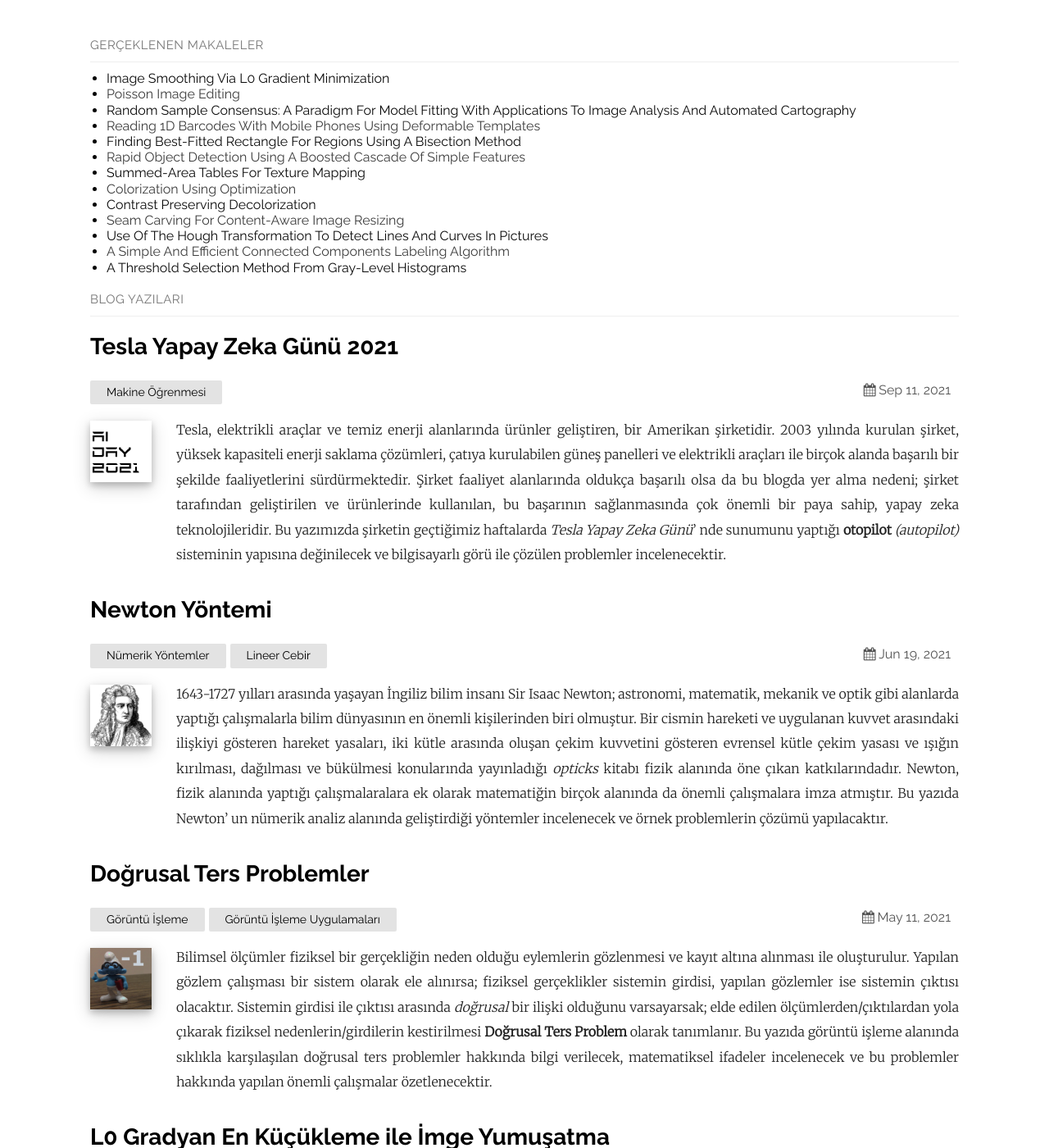
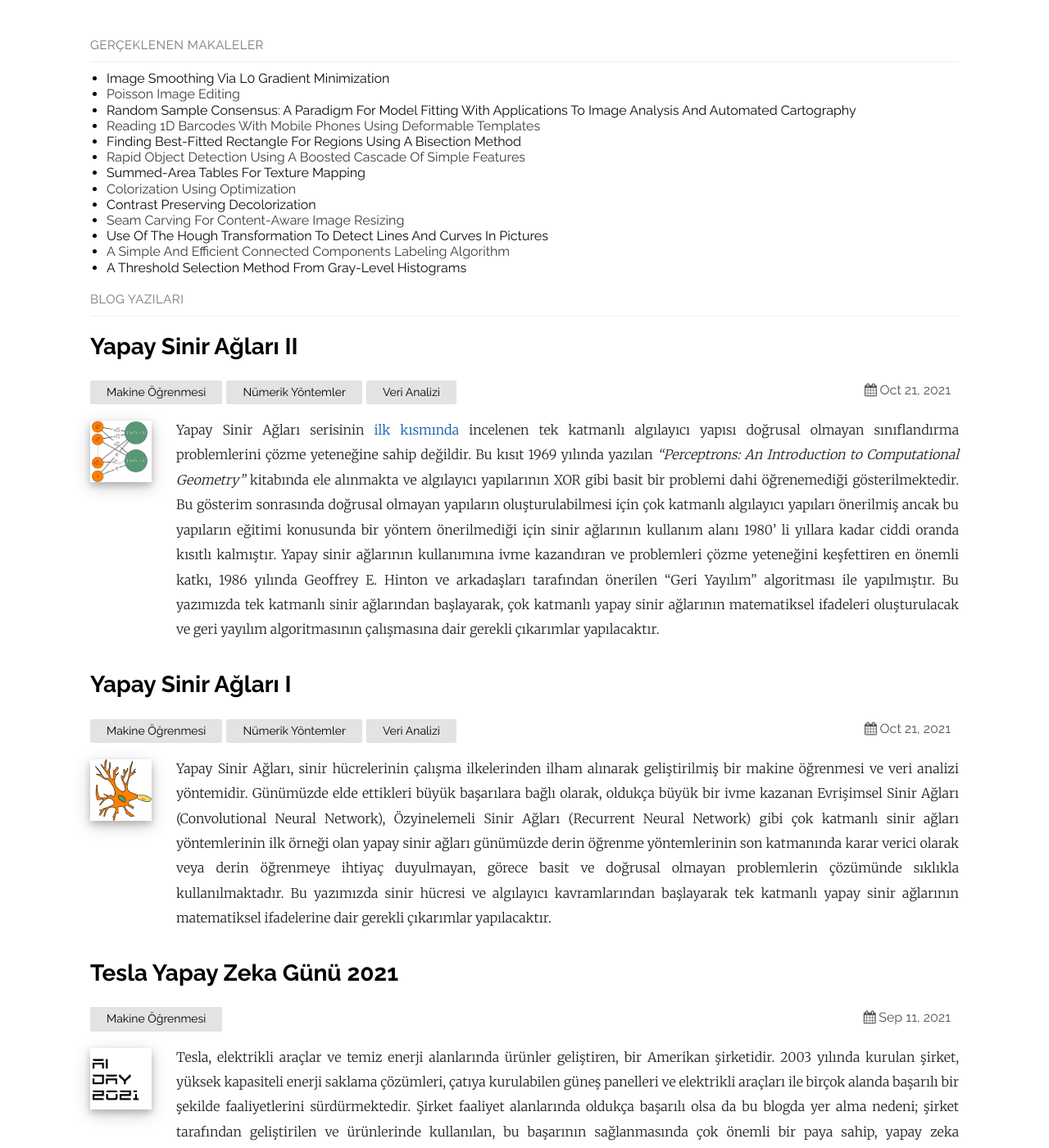
Before and after one commit to cescript/cescript.github.io, a Jekyll site: the page built from index.md, in a window 1280 px wide and 1400 px high. Shown: the whole window at 82% size. Built offline with Jekyll 4.4.1, drawn with Linux system fonts in a browser that asks for light colours; nearby versions of some CDN libraries; some of the changed lines change nothing that is shown.

Commit message:
ANN posts are published

```diff
--- a/_posts/2020-04-25-yapay-sinir-aglari-i.md
+++ b/_posts/2021-10-21-yapay-sinir-aglari-i.md
@@ -8,7 +8,6 @@ categories:
 - Nümerik Yöntemler
 - Veri Analizi
 references: ""
-published: false
 thumbnail: /assets/post_resources/artificial_neural_networks/thumbnail_1.png
 ---
 Yapay Sinir Ağları, sinir hücrelerinin çalışma ilkelerinden ilham alınarak geliştirilmiş bir makine öğrenmesi ve veri analizi yöntemidir. Günümüzde elde ettikleri büyük başarılara bağlı olarak, oldukça büyük bir ivme kazanan Evrişimsel Sinir Ağları (Convolutional Neural Network), Özyinelemeli Sinir Ağları (Recurrent Neural Network) gibi çok katmanlı sinir ağları yöntemlerinin ilk örneği olan yapay sinir ağları günümüzde derin öğrenme yöntemlerinin son katmanında karar verici olarak veya derin öğrenmeye ihtiyaç duyulmayan, görece basit ve doğrusal olmayan problemlerin çözümünde sıklıkla kullanılmaktadır. Bu yazımızda sinir hücresi ve algılayıcı kavramlarından başlayarak tek katmanlı yapay sinir ağlarının matematiksel ifadelerine dair gerekli çıkarımlar yapılacaktır.
@@ -74,7 +73,7 @@ $$\frac{\partial a_n}{\partial\mathbf{w}} =  \frac{\partial \left( \mathbf{w}^\i
 
 Burada ileride kolaylık sağlaması açısından önemli bir tanımlama yapmamız gerekir. Denklem $\eqref{3}$ ile verilen eşitlikte $\frac{\partial E_n(\mathbf{w},b)}{\partial a_n} = \left( \frac{\partial E_n(\mathbf{w},b)}{\partial \hat{y_n}} \right) \left( \frac{\partial \hat{y_n}}{\partial a_n} \right)$ çarpımını kısaca $\delta_n$ olarak isimlendirelim. Bu durumda, Denklem $\eqref{3.1}$ ve $\eqref{3.2}$ ifadeleri kullanılarak $\delta_n$ aşağıdaki şekilde tanımlanır.
 
-$$\delta_n = \left(y_n-\hat{y}_n \right) f^\prime (a_n)\tag{4}$$
+$$\delta_n = \left(\hat{y}_n - y_n \right) f^\prime (a_n)\tag{4}$$
 
 Hesaplanan $\delta_n$ ve $\frac{\partial a_n}{\partial\mathbf{w}}$ değerleri Denklem $\eqref{3}$ de yerine yazılırsa hesaplanmaya çalışılan kısmi türev ifadesi aşağıdaki şekilde ifade edilir.
 
@@ -150,9 +149,12 @@ Her *epoch* kendi içerisinde iki ana adımdan oluşmaktadır. Bunlardan ilki İ
 **Geri Yayılım** adımında Denklem $\eqref{5}$ ve Denklem $\eqref{6}$ denklemleri kullanılarak bulunan ağırlık değişimi güncel ağırlıklara eklenerek ağırlıklar güncellenir. Veri setindeki tüm örnekler için İleri Besleme ve Geri Yayılım adımları tamamlandığında bir *epoch* tamamlanmış olur. Öğrenmenin iyileştirilmesi için belirli bir başarı kriteri sağlanana veya sabit bir *epoch* sayısına ulaşana kadar eğitim adımları devam ettirilir.
 
 ---
-Çok Katlı Yapay Sinir Ağlarının matematiksel ifadeleri ve Geri Yayılım Algoritması'nın anlatıldığı serinin ikinci yazısına [Yapay Sinir Ağları II]({%post_url 2020-04-25-yapay-sinir-aglari-ii %}) bağlantısından ulaşabilirsiniz.
 
+Çok Katlı Yapay Sinir Ağlarının matematiksel ifadeleri ve Geri Yayılım Algoritması'nın anlatıldığı serinin ikinci yazısına [Yapay Sinir Ağları II]({%post_url 2021-10-21-yapay-sinir-aglari-ii %}) bağlantısından ulaşabilirsiniz.
+
+<!---
 Yazıda yer alan analizlerin yapıldığı kod parçaları, görseller ve kullanılan veri setlerine [artificial_neural_networks](https://github.com/cescript/artificial_neural_networks) GitHub sayfası üzerinden erişilebilirsiniz.
+-->
 
 **Referanslar**
 * Alpaydin, Ethem. [Introduction to machine learning](https://www.cmpe.boun.edu.tr/~ethem/i2ml3e/). MIT press, 2014.
--- a/_posts/2020-04-25-yapay-sinir-aglari-ii.md
+++ b/_posts/2021-10-21-yapay-sinir-aglari-ii.md
@@ -8,10 +8,9 @@ categories:
 - Nümerik Yöntemler
 - Veri Analizi
 references: ""
-published: false
 thumbnail: /assets/post_resources/artificial_neural_networks/thumbnail_2.png
 ---
-Yapay Sinir Ağları serisinin [ilk kısmında]({%post_url 2020-04-25-yapay-sinir-aglari-i %}) incelenen tek katmanlı algılayıcı yapısı doğrusal olmayan sınıflandırma problemlerini çözme yeteneğine sahip değildir. Bu kısıt 1969 yılında yazılan *"Perceptrons: An Introduction to Computational Geometry"* kitabında ele alınmakta ve algılayıcı yapılarının XOR gibi basit bir problemi dahi öğrenemediği gösterilmektedir. Bu gösterim sonrasında doğrusal olmayan yapıların oluşturulabilmesi için çok katmanlı algılayıcı yapıları önerilmiş ancak bu yapıların eğitimi konusunda bir yöntem önerilmediği için sinir ağlarının kullanım alanı 1980' li yıllara kadar ciddi oranda kısıtlı kalmıştır. Yapay sinir ağlarının kullanımına ivme kazandıran ve problemleri çözme yeteneğini keşfettiren en önemli katkı, 1986 yılında Geoffrey E. Hinton ve arkadaşları tarafından önerilen "Geri Yayılım" algoritması ile yapılmıştır. Bu yazımızda tek katmanlı sinir ağlarından başlayarak, çok katmanlı yapay sinir ağlarının matematiksel ifadeleri oluşturulacak ve geri yayılım algoritmasının çalışmasına dair gerekli çıkarımlar yapılacaktır.
+Yapay Sinir Ağları serisinin [ilk kısmında]({%post_url 2021-10-21-yapay-sinir-aglari-i %}) incelenen tek katmanlı algılayıcı yapısı doğrusal olmayan sınıflandırma problemlerini çözme yeteneğine sahip değildir. Bu kısıt 1969 yılında yazılan *"Perceptrons: An Introduction to Computational Geometry"* kitabında ele alınmakta ve algılayıcı yapılarının XOR gibi basit bir problemi dahi öğrenemediği gösterilmektedir. Bu gösterim sonrasında doğrusal olmayan yapıların oluşturulabilmesi için çok katmanlı algılayıcı yapıları önerilmiş ancak bu yapıların eğitimi konusunda bir yöntem önerilmediği için sinir ağlarının kullanım alanı 1980' li yıllara kadar ciddi oranda kısıtlı kalmıştır. Yapay sinir ağlarının kullanımına ivme kazandıran ve problemleri çözme yeteneğini keşfettiren en önemli katkı, 1986 yılında Geoffrey E. Hinton ve arkadaşları tarafından önerilen "Geri Yayılım" algoritması ile yapılmıştır. Bu yazımızda tek katmanlı sinir ağlarından başlayarak, çok katmanlı yapay sinir ağlarının matematiksel ifadeleri oluşturulacak ve geri yayılım algoritmasının çalışmasına dair gerekli çıkarımlar yapılacaktır.
 
 <!--more-->
 
@@ -23,7 +22,7 @@ Aşağıdaki grafikte, iki tek katmanlı algılayıcının kaskat bağlanması i
 |:-------:|:----:|
 ![tek katmanlı algılayıcı][singlelayerperceptron] | ![çok katmanlı algılayıcı][multilayerperceptron]
 
-Grafikten de görüldüğü üzere ilk katmanda girdi vektörlerinden ara bir çıktı ($\mathbf{x}^{(1)}$) elde edilmiş, ikinci katmanda ise bu ara çıktılar kullanılarak ağın çıktısı oluşturulmuştur. [Yapay Sinir Ağları I]({%post_url 2020-04-25-yapay-sinir-aglari-i %}) yazısında incelediğimiz algılayıcı yapısından farklı olarak katman ve nöron sayıları da bir değişken olduğundan, ilk yazımızda kullanılan notasyona bazı eklemeler yapmak gerekmektedir. Aşağıdaki tabloda şekilde verilen matematiksel değişkenlerin tanımı listelenmiştir.
+Grafikten de görüldüğü üzere ilk katmanda girdi vektörlerinden ara bir çıktı ($\mathbf{x}^{(1)}$) elde edilmiş, ikinci katmanda ise bu ara çıktılar kullanılarak ağın çıktısı oluşturulmuştur. [Yapay Sinir Ağları I]({%post_url 2021-10-21-yapay-sinir-aglari-i %}) yazısında incelediğimiz algılayıcı yapısından farklı olarak katman ve nöron sayıları da bir değişken olduğundan, ilk yazımızda kullanılan notasyona bazı eklemeler yapmak gerekmektedir. Aşağıdaki tabloda şekilde verilen matematiksel değişkenlerin tanımı listelenmiştir.
 
 | Sembol | İçerik | Boyut | Açıklama |
 :-------:|:------:|:-----:|:--------|
@@ -41,7 +40,7 @@ Grafikten de görüldüğü üzere ilk katmanda girdi vektörlerinden ara bir ç
 | $\hat{y}_n$ | | $1 \times 1$ | $\mathbf{x}_n$ girdi vektörü için üretilen etiket çıktısı |
 
 
-> Yazının devamında verilen eşitliklerin türetilmesi [Yapay Sinir Ağları I]({%post_url 2020-04-25-yapay-sinir-aglari-i %}) yazısında paylaşıldığından burada eşitlikler doğrudan kullanılacaktır. Bu nedenle öncelikle [ilk yazının]({%post_url 2020-04-25-yapay-sinir-aglari-i %}) okunması önemlidir.
+**!!** Yazının devamında verilen eşitliklerin türetilmesi [Yapay Sinir Ağları I]({%post_url 2021-10-21-yapay-sinir-aglari-i %}) yazısında paylaşıldığından burada eşitlikler doğrudan kullanılacaktır. Bu nedenle öncelikle [ilk yazının]({%post_url 2021-10-21-yapay-sinir-aglari-i %}) okunması önemlidir.
 
 Tabloda verilen notasyon kullanılarak ilk katmanın birinci çıktısı aşağıdaki denklem ile yazılır.
 
@@ -79,19 +78,30 @@ $$ E_n(\mathbf{W},\mathbf{b}) = \frac{1}{2} (y_n - \hat{y}_n)^2 \tag{1}$$
 
 Yazılan hata fonksiyonunda yer alan $\hat{y}_n$, $\mathbf{W}^{(1)}$ ve $\mathbf{b}^{(1)}$ değişkenlerine bağlı olduğundan, fonksiyonu en küçükleyen $\mathbf{W}^{(1)}$ ve $\mathbf{b}^{(1)}$ değerleri sırasıyla $\frac{\partial E_n(\mathbf{W},\mathbf{b})}{\partial \mathbf{W}^{(1)}} = 0$ ve $\frac{\partial E_n(\mathbf{W},\mathbf{b})}{\partial \mathbf{b}^{(1)}} = 0$ eşitlikleri çözülerek bulunabilir.
 
-[Yapay Sinir Ağları yazısının ilk kısmında]({%post_url 2020-04-25-yapay-sinir-aglari-i %}) detaylı şekilde hesaplanan kısmi türev ifadeleri bu problem için aşağıdaki şekilde yazılabilir.
-
-$$\frac{\partial E_n(\mathbf{W},b)}{\partial\mathbf{W}^{(1)}} = \left( \frac{\partial E_n(\mathbf{W},\mathbf{b})}{\partial \mathbf{a}_n^{(1)}} \right) \left( \frac{\partial \mathbf{a}_n^{(1)}}{\partial\mathbf{W}^{(1)}} \right) \tag{2}$$
-
-Denklem $\eqref{2}$ ile oluşturulan ifadedenin ilk kısmı önceki yazımızda tanımlanan $\delta$ vektörüdür. Bu vektör kısmi türevler kullanılarak aşağıdaki şekilde hesaplanır.
+[Yapay Sinir Ağları yazısının ilk kısmında]({%post_url 2021-10-21-yapay-sinir-aglari-i %}) detaylı şekilde hesaplanan kısmi türev ifadeleri bu problem için aşağıdaki şekilde yazılabilir.
 
 $$
-\mathbf{\delta}_n^{(1)} = \frac{\partial E_n(\mathbf{W},\mathbf{b})}{\partial \mathbf{a}_n^{(1)}} = \left(y_n-\hat{y}_n \right) \mathbf{J}(f) (\mathbf{a}_n^{(1)}) \tag{2.1}
+\frac{\partial E_n(\mathbf{W},b)}{\partial\mathbf{W}^{(1)}} =
+\left( \frac{\partial E_n(\mathbf{W},\mathbf{b})}{\partial \mathbf{a}_n^{(1)}} \right)
+\left( \frac{\partial \mathbf{a}_n^{(1)}}{\partial\mathbf{W}^{(1)}} \right)
+\tag{2}
+$$
+
+Denklem $\eqref{2}$ ile oluşturulan ifadedenin ilk kısmı önceki yazımızda tanımlanan $\delta$ vektörüdür. Bu vektör aşağıdaki şekilde hesaplanır.
+
+$$
+\begin{aligned}
+\mathbf{\delta}_n^{(1)} &= \frac{\partial E_n(\mathbf{W},\mathbf{b})}{\partial \mathbf{a}_n^{(1)}}\\
+&= \frac{\partial\frac{1}{2} (y_n - \hat{y}_n)^2}{\partial \mathbf{a}_n^{(1)}}\\
+&= \frac{\partial \hat{y}_n}{\partial \mathbf{a}_n^{(1)}}(y_n - \hat{y}_n)\\
+&= \mathbf{J}(f) (\mathbf{a}_n^{(1)})\left(\hat{y}_n - y_n\right)
+\end{aligned}
+\tag{2.1}
 $$
 
 Burada dikkat edilmesi gereken önemli bir nokta, ilk yazımızdan farklı olarak, $f: \mathbb{R}^{L_l} \to \mathbb{R}^{L_l}$ çok boyutlu uzaydan bir başka çok boyutlu uzaya bir dönüşüm işlemi gerçekleştirmektedir. Bu nedenle $f^\prime(\mathbf{a}_n^{(1)})$ ifadesi yerine $f$ fonksiyonun Jacobain ifadesi $\mathbf{J}(f)$ kullanılmıştır. Bu problem için $\mathbf{a}_n^{(1)}$ vektörü $1 \times 1$ boyutlu bir skaler olduğundan; $\mathbf{J}(f) = f^\prime$ olacaktır.
 
-Denklem $\eqref{2}$ ifadesindeki ikinci kısmi trüev ise $\mathbf{a}_n^{(1)} = {\mathbf{W}^{(1)}}^\intercal \mathbf{x}_n^{(1)} + \mathbf{b}^{(1)}$ tanımı kullanılarak;
+Denklem $\eqref{2}$ ifadesindeki ikinci kısmi türev ise $\mathbf{a}_n^{(1)} = {\mathbf{W}^{(1)}}^\intercal \mathbf{x}_n^{(1)} + \mathbf{b}^{(1)}$ tanımı kullanılarak;
 
 $$
 \frac{\partial \mathbf{a}_n^{(1)}}{\partial\mathbf{W}^{(1)}} = \mathbf{x}_n^{(1)}\tag{2.2}
@@ -127,16 +137,16 @@ $$
 Yazılan ifadede ilk kısım tanım gereği $\delta_n^{(0)}$ dir. Bu vektör farklı kısmi türevlerin çarpımı ile aşağıdaki şekilde hesaplanır.
 
 $$
-\mathbf{\delta}_{n}^{(0)} = \frac{\partial E_n(\mathbf{W},\mathbf{b})}{\partial \mathbf{a}_n^{(0)}} = \left(\frac{\partial E_n(\mathbf{W},\mathbf{b})}{\partial \mathbf{a}_n^{(1)}} \right) \left(\frac{\partial \mathbf{a}_n^{(1)}}{\partial \mathbf{x}_n^{(1)}} \right) \left(\frac{\partial \mathbf{x}_n^{(1)}}{\partial \mathbf{a}_n^{(0)}} \right)
+\mathbf{\delta}_{n}^{(0)} = \frac{\partial E_n(\mathbf{W},\mathbf{b})}{\partial \mathbf{a}_n^{(0)}} =
+\left(\frac{\partial \mathbf{x}_n^{(1)}}{\partial \mathbf{a}_n^{(0)}} \right)
+\left(\frac{\partial \mathbf{a}_n^{(1)}}{\partial \mathbf{x}_n^{(1)}} \right)
+\left(\frac{\partial E_n(\mathbf{W},\mathbf{b})}{\partial \mathbf{a}_n^{(1)}} \right)
+\tag{3.1}
 $$
 
-Yazılan ifadede yer alan birinci kısım Denklem $\eqref{2.1}$'de hesapladığımız $\delta_{n}^{(1)}$ değerine eşittir. $l$. katmanın girdisi $\mathbf{a}_n^{(l)} = {\mathbf{W}^{(l)}}^\intercal \mathbf{x}_n^{(l)} + \mathbf{b}^{(l)}$ şeklinde tanımlandığından, ikinci kısmın türevinden ise
+**!!** Burada kısmi türevlerin sıralaması Denklem $\eqref{2.1}$ de yapıldığı gibi türevlerin açık bir şekilde yazılmasıyla elde edilmiştir. İlk yazımızdan farklı olarak işlemler matrisler üzerinden yapıldığından çarpım sıralaması önemli olmaktadır.
 
-$$
-\frac{\partial \mathbf{a}_n^{(1)}}{\partial \mathbf{x}_n^{(1)}} = \mathbf{W}^{(1)}
-$$
-
-bulunur. Son olarak üçüncü kısmın türevi ise $\mathbf{x}_n^{(l)} = f(\mathbf{a}_n^{(l-1)})$ tanımı kullanılarak;
+Yazılan ifadede birinci kısmın türevi $\mathbf{x}_n^{(l)} = f(\mathbf{a}_n^{(l-1)})$ tanımı kullanılarak;
 
 $$
 \frac{\partial \mathbf{x}_n^{(1)}}{\partial \mathbf{a}_n^{(0)}} = \mathbf{J}(f) (\mathbf{a}_n^{(0)}) =
@@ -146,13 +156,27 @@ f^\prime(a_0^{(0)}) & 0\\
 \end{bmatrix}
 $$
 
-şeklinde hesaplanır. Bulunan değerler Denklem $\eqref{3.1}$ de yerine yazılırsa;
+şeklinde hesaplanır.
+
+$l$. katmanın girdisi $\mathbf{a}_n^{(l)} = {\mathbf{W}^{(l)}}^\intercal \mathbf{x}_n^{(l)} + \mathbf{b}^{(l)}$ şeklinde tanımlandığından, ikinci kısmın türevinden ise
 
 $$
-\delta_{n}^{(0)} = \delta_{n}^{(1)} \mathbf{W}^{(1)} \begin{bmatrix}
+\frac{\partial \mathbf{a}_n^{(1)}}{\partial \mathbf{x}_n^{(1)}} = \mathbf{W}^{(1)}
+$$
+
+bulunur.
+
+
+Son olarak üçüncü kısım Denklem $\eqref{2.1}$'de hesapladığımız $\delta_{n}^{(1)}$ değerine eşittir. Bulunan değerler Denklem $\eqref{3.1}$ de yerine yazılırsa;
+
+$$
+\delta_{n}^{(0)} =
+\begin{bmatrix}
 f^\prime(a_0^{(0)}) & 0\\
 0 & f^\prime(a_1^{(0)})
-\end{bmatrix} = \sum_{j=0}^{L_{l+1}-1} \delta_{n}^{(1)} \mathbf{w}_j^{(1)} f^\prime (\mathbf{a}_j^{(0)}) \tag{3.1}
+\end{bmatrix}
+\mathbf{W}^{(1)}
+\delta_{n}^{(1)}
 $$
 
 denklemi elde edilir.
@@ -178,9 +202,9 @@ iterasyonları elde edilir.
 
 Denklem $\eqref{3.1}$ ilk bakışta sıradan görünse de, $\delta_n^{(0)}$ değerini $\delta_n^{(1)}$ cinsinden hesaplamaya yaradığından, son katmandaki hatanın iteratif olarak önceki katmanlara yayılabilmesini sağlamaktadır. Bu sayede çok katmanlı bir ağın çıktısındaki hata, algoritmik olarak girdilerine yayılabilmektedir. Bu nedenle algoritma **Geri Yayılım** algoritması olarak isimlendirilmektedir.
 
-Çok Katlı Yapay Sinir Ağlarının Geri Yayılım Algoritması kullanılarak eğitiminin kodlandığı serinin üçüncü yazısına [Yapay Sinir Ağları III]({%post_url 2020-04-25-yapay-sinir-aglari-iii %}) bağlantısından ulaşabilirsiniz.
-
+<!--
 Yazıda yer alan analizlerin yapıldığı kod parçaları, görseller ve kullanılan veri setlerine [artificial_neural_networks](https://github.com/cescript/artificial_neural_networks) GitHub sayfası üzerinden erişilebilirsiniz.
+-->
 
 **Referanslar**
 * Alpaydin, Ethem. [Introduction to machine learning](https://www.cmpe.boun.edu.tr/~ethem/i2ml3e/). MIT press, 2014.
```
